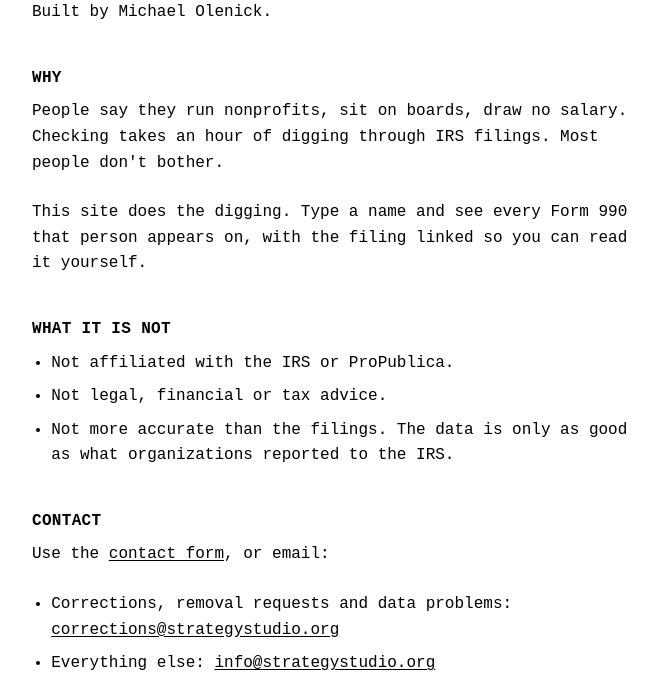
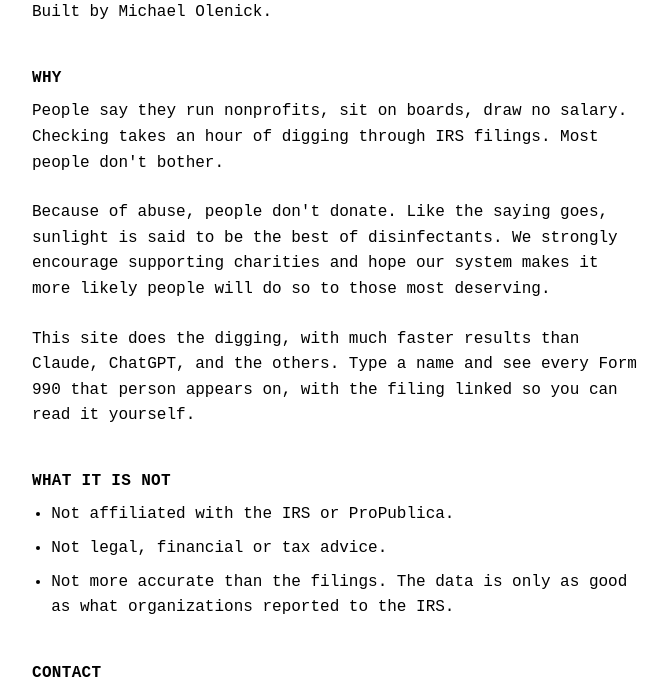
Before and after one commit to michaelolenick/np-explorer, a FastAPI app: page /about in a window 1280 px wide. Shown: the part 271-952 px from the top of the page, without its empty margins (304-971 px from the left). Run offline with FastAPI, Linux system fonts and the light colour scheme; some libraries are stand-ins or nearby versions.

Commit message:
About: why abuse keeps people from donating; faster than general AI chatbots
Co-Authored-By: Claude Opus 5.5 (1M context) <noreply@anthropic.com>

```diff
--- a/templates/about.html
+++ b/templates/about.html
@@ -10,7 +10,8 @@
 
 <h2>Why</h2>
 <p>People say they run nonprofits, sit on boards, draw no salary. Checking takes an hour of digging through IRS filings. Most people don't bother.</p>
-<p>This site does the digging. Type a name and see every Form 990 that person appears on, with the filing linked so you can read it yourself.</p>
+<p>Because of abuse, people don't donate. Like the saying goes, sunlight is said to be the best of disinfectants. We strongly encourage supporting charities and hope our system makes it more likely people will do so to those most deserving.</p>
+<p>This site does the digging, with much faster results than Claude, ChatGPT, and the others. Type a name and see every Form 990 that person appears on, with the filing linked so you can read it yourself.</p>
 
 <h2>What it is not</h2>
 <ul>
```
